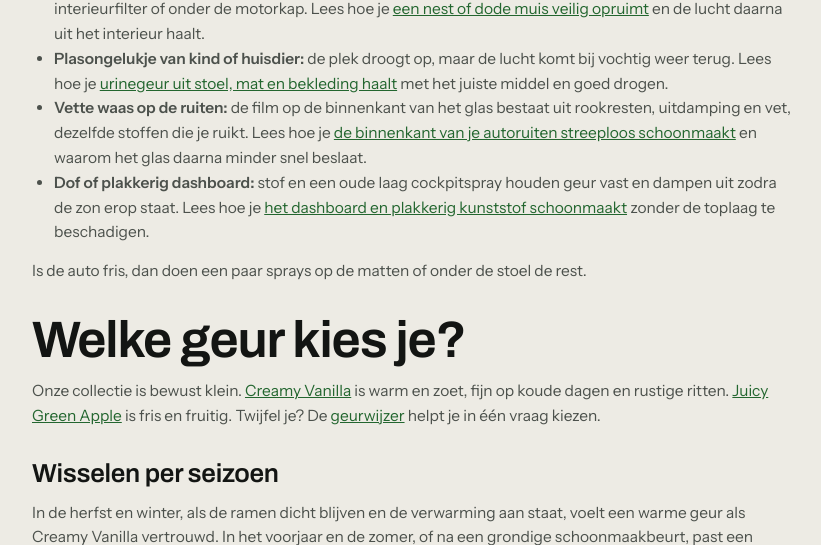
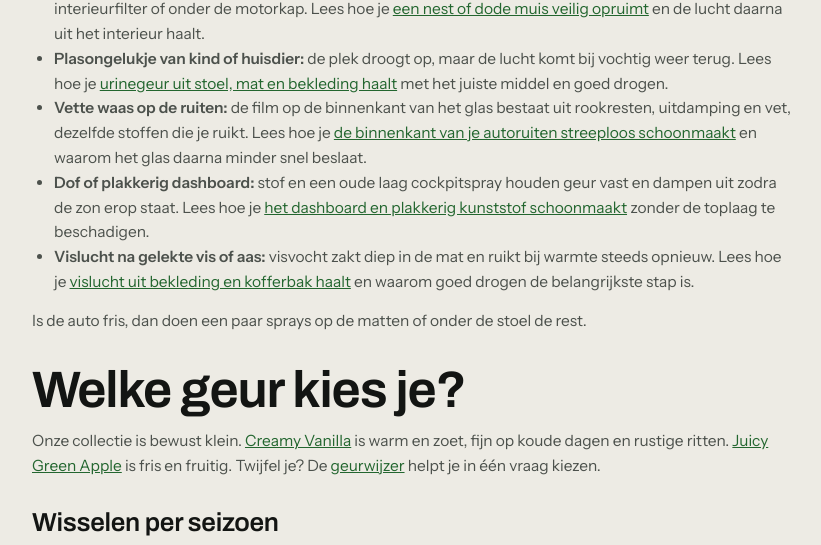
Before and after one commit to budgetbikeshopping-bit/tropicalfresh-theme, a WordPress theme: template page-autoparfum.php in a window 1280 px wide. Shown: the part 2657-3202 px from the top of the page, without its empty margins (228-1049 px from the left). Run offline with PHP 8.4 and a stand-in for WordPress, Linux system fonts and the light colour scheme; the site name, menu and one post (Sample post) are stand-ins, and other content is empty; some libraries are stand-ins or nearby versions.

Commit message:
Pijler: hub-bullet vislucht + Verder lezen item 48 (vislucht in auto, 1914)
Co-Authored-By: Claude Opus 5.5 <noreply@anthropic.com>

```diff
--- a/page-autoparfum.php
+++ b/page-autoparfum.php
@@ -142,6 +142,7 @@ foreach ( $sim_products as $p ) {
 				<li><strong>Plasongelukje van kind of huisdier:</strong> de plek droogt op, maar de lucht komt bij vochtig weer terug. Lees hoe je <a href="<?php echo esc_url( home_url( '/autoparfum/urinegeur-uit-auto-halen/' ) ); ?>">urinegeur uit stoel, mat en bekleding haalt</a> met het juiste middel en goed drogen.</li>
 				<li><strong>Vette waas op de ruiten:</strong> de film op de binnenkant van het glas bestaat uit rookresten, uitdamping en vet, dezelfde stoffen die je ruikt. Lees hoe je <a href="<?php echo esc_url( home_url( '/autoparfum/autoruiten-binnenkant-schoonmaken-waas/' ) ); ?>">de binnenkant van je autoruiten streeploos schoonmaakt</a> en waarom het glas daarna minder snel beslaat.</li>
 				<li><strong>Dof of plakkerig dashboard:</strong> stof en een oude laag cockpitspray houden geur vast en dampen uit zodra de zon erop staat. Lees hoe je <a href="<?php echo esc_url( home_url( '/autoparfum/dashboard-schoonmaken-plakkerig-kunststof/' ) ); ?>">het dashboard en plakkerig kunststof schoonmaakt</a> zonder de toplaag te beschadigen.</li>
+				<li><strong>Vislucht na gelekte vis of aas:</strong> visvocht zakt diep in de mat en ruikt bij warmte steeds opnieuw. Lees hoe je <a href="<?php echo esc_url( home_url( '/autoparfum/vislucht-in-auto-verwijderen/' ) ); ?>">vislucht uit bekleding en kofferbak haalt</a> en waarom goed drogen de belangrijkste stap is.</li>
 			</ul>
 			<p>Is de auto fris, dan doen een paar sprays op de matten of onder de stoel de rest.</p>
 
@@ -240,6 +241,7 @@ foreach ( $sim_products as $p ) {
 				<li><a href="<?php echo esc_url( home_url( '/autoparfum/urinegeur-uit-auto-halen/' ) ); ?>">Urinegeur in de auto: plas van kind of huisdier uit stoel en bekleding halen</a>. Waarom de lucht terugkomt, vocht opnemen, het juiste middel kiezen, werken per materiaal, grondig drogen en oude plekken opsporen.</li>
 				<li><a href="<?php echo esc_url( home_url( '/autoparfum/autoruiten-binnenkant-schoonmaken-waas/' ) ); ?>">Autoruiten binnenkant schoonmaken: vette waas en aanslag van het glas halen</a>. Waar de film vandaan komt, wat je nodig hebt, streeploos werken in zeven stappen, de onderrand van de voorruit, de achterruit met verwarmingsdraden en getinte folie.</li>
 				<li><a href="<?php echo esc_url( home_url( '/autoparfum/dashboard-schoonmaken-plakkerig-kunststof/' ) ); ?>">Dashboard schoonmaken: plakkerig kunststof, stof en geur aanpakken</a>. Waarom kunststof dof en kleverig wordt, wat je nodig hebt, het stappenplan, roosters, scherm, stuur en bekerhouders, en wat je doet met plakkerige knoppen.</li>
+				<li><a href="<?php echo esc_url( home_url( '/autoparfum/vislucht-in-auto-verwijderen/' ) ); ?>">Vislucht in de auto verwijderen: bekleding en kofferbak</a>. Waarom vislucht blijft hangen, wat je in de eerste tien minuten doet, het stappenplan met enzymreiniger en drogen, wat je beter niet doet en hoe je het voorkomt.</li>
 			</ul>
 		</div>
 	</div>
```
